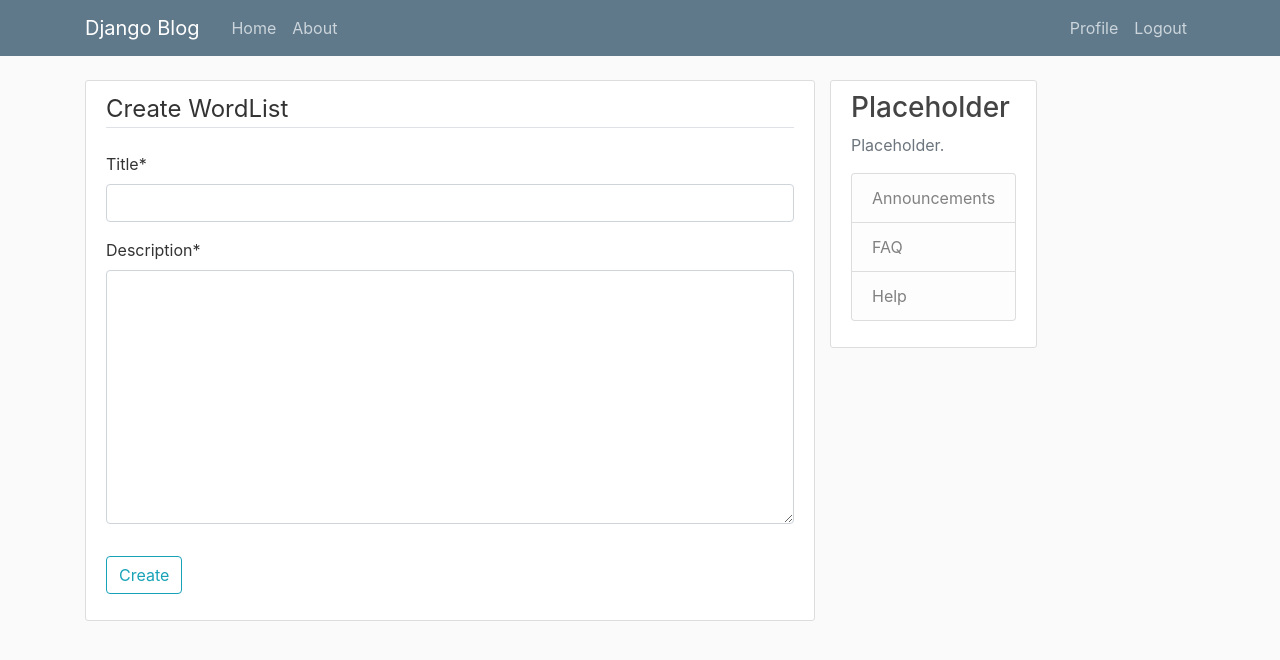
After one commit to lorenzoMcD/VocabBrain, a Django app: page /create_list/new/ in a window 1280 px wide. The commit adds this page. Shown: the top 660 px of the page. Run offline with Django 3.2, Linux system fonts and the light colour scheme; a user stored in the database is signed in; some libraries are stand-ins or nearby versions.

Commit message:
Update May 10
added 2 new models. Word and WordList

User can now create a Wordlist,by typing title and desc in form. User will then be redirect to another form where they can add terms to their WordList.

```diff
--- a/blog/admin.py
+++ b/blog/admin.py
@@ -1,4 +1,6 @@
+from .models import Post, Word, WordList
 from django.contrib import admin
-from .models import Post
 
 admin.site.register(Post)
+admin.site.register(Word)
+admin.site.register(WordList)
--- /dev/null
+++ b/blog/form.py
@@ -0,0 +1,11 @@
+from .models import Word
+from .models import WordList
+from django import forms
+from django.contrib.auth.forms import UserCreationForm
+from django.contrib.auth.models import User
+
+
+class WordListForm(forms.ModelForm):
+    class Meta:
+        model = WordList
+        fields = ['title', 'description']
--- a/blog/models.py
+++ b/blog/models.py
@@ -15,3 +15,23 @@ class Post(models.Model):
 
     def get_absolute_url(self):
         return reverse('post-detail', kwargs={'pk': self.pk})
+
+
+class Word(models.Model):
+    term = models.CharField(max_length=100)
+    definition = models.CharField(max_length=150)
+    sentence = models.CharField(max_length=150)
+    author = models.ForeignKey(User, on_delete=models.CASCADE)
+
+    def __str__(self):
+        return self.term
+
+
+class WordList(models.Model):
+    title = models.CharField(max_length=100)
+    description = models.TextField()
+    terms = models.ManyToManyField(Word)
+    author = models.ForeignKey(User, on_delete=models.CASCADE)
+
+    def __str__(self):
+        return self.title
--- a/blog/templates/blog/base.html
+++ b/blog/templates/blog/base.html
@@ -74,10 +74,14 @@
       {% endif %}
       {% block content %}{% endblock %}
     </div>
+
+
     <div class="col-md-0">
-      <div class="content-section">
+      <div class="content-section" div id= "sidebar">
+        {%block sidebar%}
         <h3>Placeholder</h3>
         <p class='text-muted'>Placeholder.
+
           <ul class="list-group">
             <li class="list-group-item list-group-item-light"><a href="#" > Announcements</a></li>
 
@@ -85,6 +89,8 @@
             {% if user.is_authenticated %}
                 {% for group in user.groups.all %}
                       {% if group.name == 'Teacher' %}
+
+                      <li class="list-group-item list-group-item-light"><a href="{% url 'list-create' %}" >Create new WordList</a></li>
 
                       <li class="list-group-item list-group-item-light"><a href="{% url 'blog-student_tracker' %}" >Track Students in Your Class</a></li>
 
@@ -105,6 +111,7 @@
 
           </ul>
         </p>
+        {% endblock %}
       </div>
   </div>
 
--- /dev/null
+++ b/blog/templates/blog/create_list.html
@@ -0,0 +1,21 @@
+{% extends "blog/base.html" %}
+{% load crispy_forms_tags %}
+{% block content%}
+    <div class="content-section">
+       <form method="POST">
+            {% csrf_token %}
+        <fieldset class = "form-group">
+            <legend class = "border-bottom mb-4"> Create WordList
+
+            </legend>
+
+            {{ form|crispy }}
+
+        </fieldset>
+        <div class = "form-group">
+            <button class = "btn btn-outline-info" type= "submit">Create</button>
+        </div>
+        </form>
+
+    </div>
+{% endblock content %}
--- a/blog/urls.py
+++ b/blog/urls.py
@@ -5,6 +5,7 @@ from .views import PostDetailView
 from .views import PostListView
 from .views import PostUpdateView
 from .views import UserPostListView
+from .views import create_list
 from django.urls import path
 
 
@@ -18,11 +19,13 @@ urlpatterns = [
     path('post/<int:pk>/delete/', PostDeleteView.as_view(), name='post-delete'),
     path('about/', views.about, name='blog-about'),
     path('teacher_lookup/', views.teacher_lookup, name='blog-teacher_lookup'),
-    path('create_word_list/', views.create_word_list, name='blog-create_word_list'),
+    path('create_word_list/new/', views.create_word_list, name='blog-create_word_list'),
     path('faq/', views.faq, name='blog-faq'),
 
     path('student_tracker/', views.student_tracker, name='blog-student_tracker'),
     path('groups/', views.groups, name='blog-groups'),
     path('groups/<str:username>/', UserPostListView.as_view(), name='blog-groups_search'),
 
+    path('create_list/new/', views.create_list, name='list-create'),
+
 ]
--- a/blog/views.py
+++ b/blog/views.py
@@ -6,6 +6,8 @@ from django.contrib.auth.mixins import LoginRequiredMixin
 from django.contrib.auth.mixins import UserPassesTestMixin
 from django.contrib.auth.models import Group
 from django.contrib.auth.models import User
+from django.forms import inlineformset_factory
+from django.forms import modelformset_factory
 from django.http import HttpResponse
 from django.shortcuts import get_object_or_404
 from django.shortcuts import redirect
@@ -16,6 +18,9 @@ from django.views.generic import DetailView
 from django.views.generic import ListView
 from django.views.generic import UpdateView
 from wiktionaryparser import WiktionaryParser
+from.models import WordList
+from.models import Word
+from.form import WordListForm
 
 # page that shows posts by every user on site
 def home(request):
@@ -30,8 +35,6 @@ def home(request):
 
 
 # this web page will show list of teachers on site
-# will be able to filter by user,email
-# still need to have link to access teacher individual profiles
 @login_required
 def teacher_lookup(request):
     users = User.objects.filter(groups__name='Teacher')
@@ -98,6 +101,7 @@ class PostCreateView(LoginRequiredMixin, CreateView):
         form.instance.author = self.request.user
         return super().form_valid(form)
 
+
 # class for update blog post
 class PostUpdateView(LoginRequiredMixin, UserPassesTestMixin, UpdateView):
 
@@ -123,7 +127,6 @@ class PostDeleteView(LoginRequiredMixin, UserPassesTestMixin, DeleteView):
     success_url = '/'
 
     def test_func(self):
-           # function -- if user that posts blog is log in then they can post to blog.... else they can't
         post = self.get_object()
         if self.request.user == post.author:
             return True
@@ -164,19 +167,52 @@ class WikiSearch:
         return(sentences)
 
 
-def create_word_list(requests):
+# we might need to rename this....
+# This page starts our wordlist creation user will type in title and desc
+@login_required
+def create_list(request):
+    if request.method == 'POST':
+        form = WordListForm(request.POST)
+        if form.is_valid():
+            user = form.save(commit=False)
+            user.author = request.user
+            user.save()
 
-    definitions = WikiSearch.get_defs('apple')
-    sentences = WikiSearch.get_sent('apple')
-    mylist = zip(definitions, sentences)
+            messages.success(request, f'Your Wordlist creation has started, now add terms to Your list')
+
+            return redirect('blog-create_word_list')
+    else:
+        form = WordListForm()
+    return render(request, 'blog/create_list.html', {'form': form})
+
+# this second part of word list creation
+# this page user can add terms to their word list
+
+
+@login_required
+def create_word_list(request):
+    # we can set the number extra text boxes in form by adding extra
+    # to var below ex.  wordformset = modelformset_factory(Word, fields=('term',),extra=4)
+    wordformset = modelformset_factory(Word, fields=('term',))
+    formset = wordformset(request.POST or None, queryset=Word.objects.none())
+
+    if request.method == "POST":
+        if formset.is_valid():
+            instances = formset.save(commit=False)
+            for instance in instances:
+                instance.author_id = request.user.id
+                instance.save()
+
+            messages.success(request, f'You have added terms to your list')
+
+            # will need to redirect to page where we add sent and def next. for now gonna set this to home
+            return redirect('blog-home')
 
     context = {
-        'word': 'apple',
-        'mylist': mylist
+        'formset': formset
 
     }
-
-    return render(requests, 'blog/create_word_list.html', context)
+    return render(request, 'blog/create_word_list.html', context)
 
 
 def faq(request):
@@ -185,10 +221,8 @@ def faq(request):
 
 
 def student_tracker(request):
-
     # grab current users name if teacher
     # pull up all people in their group
-
     name = request.user.username
 
     users = User.objects.filter(groups__name=name)
```
Also changed, not shown: blog/templates/blog/create_word_list.html (+18 -17 lines), blog/migrations/0002_word_wordlist.py (added), blog/migrations/0003_auto_20200510_0019.py (added), blog/migrations/0004_word_wordlist.py (added), db.sqlite3.
